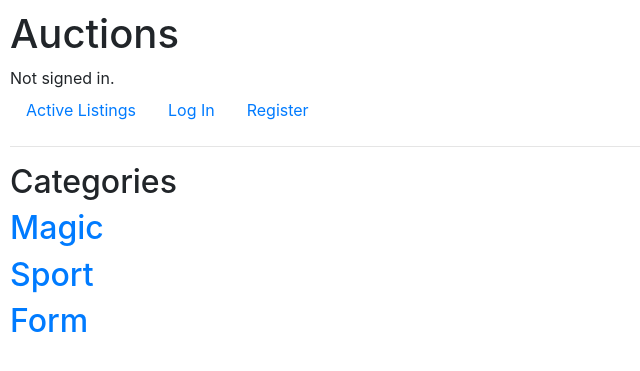
After one commit to Ourlet/CS50W_Commerce, a Django app: page /categories in a window 1280 px wide. The commit adds this page. Shown: the top 371 px of the page, without its empty margins (0-640 px from the left). Run offline with Django 3.2, Linux system fonts and the light colour scheme; data comes from the database, SQL or seed files in the repository; both versions use the stored data as it was after the commit; parts of the project's set-up code (start-up, migrations or seed data) failed here and were passed over; some libraries are stand-ins or nearby versions.

Commit message:
Handling categories and category

```diff
--- /dev/null
+++ b/commerce/auctions/templates/auctions/categories.html
@@ -0,0 +1,15 @@
+{% extends "auctions/layout.html" %}
+
+{% block body %}
+    <div>
+        <h2>Categories</h2>
+
+        {% for category in categories %}
+
+        <div>
+            <h2><a href="{% url 'category' category %}">{{ category }}
+            </a></h2>
+        </div>
+        {% endfor %}
+
+{% endblock %}
--- a/commerce/auctions/templates/auctions/layout.html
+++ b/commerce/auctions/templates/auctions/layout.html
@@ -28,7 +28,7 @@
                     <a class="nav-link" href="{% url 'watchlist' %}">Watchlist</a>
                 </li>
                 <li class="nav-item">
-                    <a class="nav-link" href="{% url 'category' %}">Category</a>
+                    <a class="nav-link" href="{% url 'categories' %}">Categories</a>
                 </li>
                 <li class="nav-item">
                     <a class="nav-link" href="{% url 'logout' %}">Log Out</a>
--- a/commerce/auctions/urls.py
+++ b/commerce/auctions/urls.py
@@ -16,7 +16,8 @@ urlpatterns = [
     path("listing/<str:title>/close", views.close, name="close"),
     path("listing/<str:title>/comment", views.comment, name="comment"),
     path("watchlist", views.watchlist, name="watchlist"),
-    path("category", views.category, name="category"),
+    path("categories", views.categories, name="categories"),
+    path("categories/<str:category>", views.category, name="category"),
 
 
 ]
--- a/commerce/auctions/views.py
+++ b/commerce/auctions/views.py
@@ -247,10 +247,17 @@ def watchlist(request):
         "listings" : listings
     })
 
-def category(request):
-    watcher = request.user
-    listings = watcher.watchers.all()
+def categories(request):
+    categories = Listing.objects.order_by().values_list('category', flat=True).distinct()
+    print(categories)
+    return render(request, "auctions/categories.html",{
+        "categories" : categories
+    })
+
+def category(request, category):
+    listings = Listing.objects.filter(category = category).all()
     print(listings)
-    return render(request, "auctions/watchlist.html",{
-        "listings" : listings
+    return render(request, "auctions/category.html",{
+        "listings" : listings,
+        "category": category
     })
```
Also changed, not shown: commerce/auctions/templates/auctions/category.html (+4 -6 lines), commerce/db.sqlite3.
